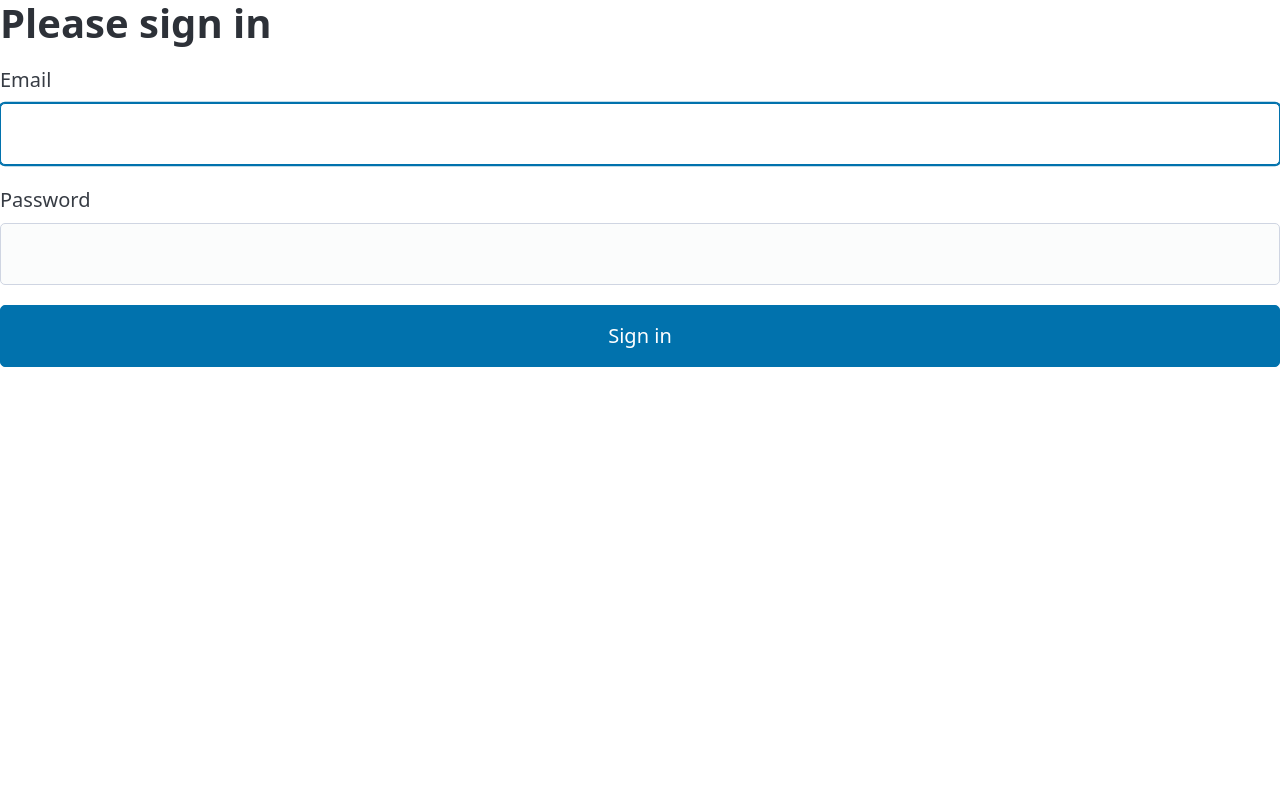
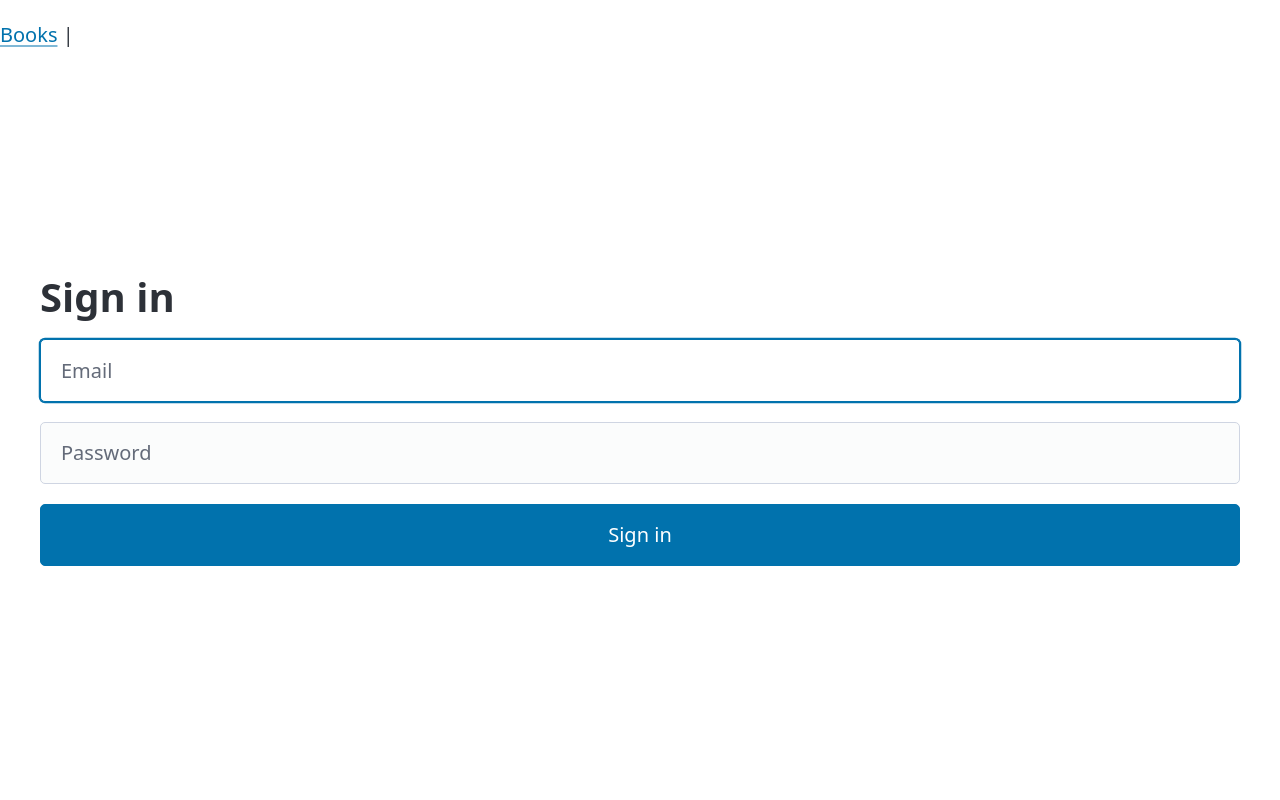
Before and after one commit to zexa/iwwt, a Symfony app: template templates/security/login.html.twig in a window 1280 px wide. Run offline with Twig, Linux system fonts and the light colour scheme; the template is opened without the code that fills it, so the values that code supplies are empty; some libraries are stand-ins or nearby versions.

Commit message:
Minor styles for login page

```diff
--- a/templates/base.html.twig
+++ b/templates/base.html.twig
@@ -12,6 +12,11 @@
         {% endblock %}
     </head>
     <body>
-        {% block body %}{% endblock %}
+        <header>
+            <a href="/books/">Books</a> |
+        </header>
+        <main class="container">
+            {% block body %}{% endblock %}
+        </main>
     </body>
 </html>
--- a/templates/security/login.html.twig
+++ b/templates/security/login.html.twig
@@ -1,4 +1,15 @@
 {% extends 'base.html.twig' %}
+
+{% block stylesheets %}
+<style>
+    main {
+        display: flex;
+        flex-direction: column;
+        justify-content: center;
+        min-height: 90vh;
+    }
+</style>
+{% endblock %}
 
 {% block title %}Log in!{% endblock %}
 
@@ -14,11 +25,9 @@
             </div>
         {% endif %}
 
-        <h1 class="h3 mb-3 font-weight-normal">Please sign in</h1>
-        <label for="username">Email</label>
-        <input type="email" value="{{ last_username }}" name="_username" id="username" class="form-control" autocomplete="email" required autofocus>
-        <label for="password">Password</label>
-        <input type="password" name="_password" id="password" class="form-control" autocomplete="current-password" required>
+        <h1 class="h3 mb-3 font-weight-normal">Sign in</h1>
+        <input type="email" placeholder="Email" value="{{ last_username }}" name="_username" id="username" class="form-control" autocomplete="email" required autofocus>
+        <input type="password" placeholder="Password" name="_password" id="password" class="form-control" autocomplete="current-password" required>
 
         <input type="hidden" name="_csrf_token"
                value="{{ csrf_token('authenticate') }}"
```
